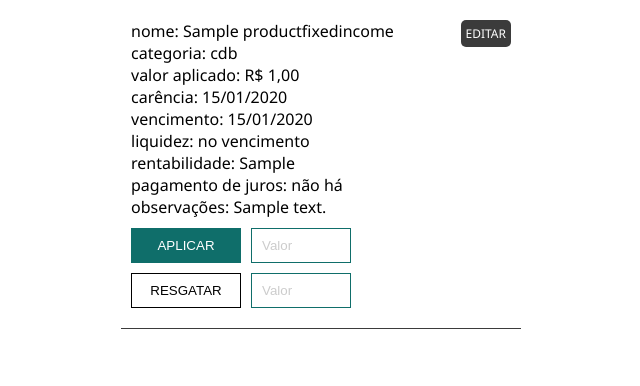
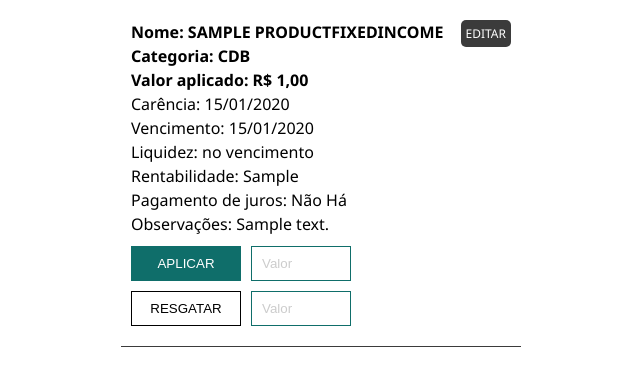
Before and after one commit to devguilhermecosta/sys-web-invest, a Django app: page /ativos/renda-fixa/1/detalhes/ in a window 1280 px wide. Shown: the part 50-436 px from the top of the page, without its empty margins (319-959 px from the left). Run offline with Django 4.2, Linux system fonts and the light colour scheme; a user stored in the database is signed in; tables that the repository leaves empty hold one stand-in row (values such as "Sample post").

```diff
--- a/product/templates/product/pages/fixed_income/fixed_income.html
+++ b/product/templates/product/pages/fixed_income/fixed_income.html
@@ -13,8 +13,8 @@
       <a class="C-dashboard_link" href="{% url 'product:fixed_income_register' %}">cadastrar novo</a>
     </li>
   </ul>
-
-  <table>
+  <section class="C-dashboard_table_details">
+    <table class="C-dashboard_table">
       <thead>
         <th>nome</th>
         <th>total investido</th>
@@ -34,4 +34,5 @@
         <p>nenhum produto cadastrado</p>
       {% endfor %}
     </table>
+  </section>
 {% endblock content %}
--- a/product/templates/product/pages/fixed_income/fixed_income_edit.html
+++ b/product/templates/product/pages/fixed_income/fixed_income_edit.html
@@ -6,5 +6,7 @@
 
 {% block content%}
   {% include 'global/partials/_messages.html' %}
-  {% include 'global/partials/_form.html' %}
+  <section class="C-actions center_x_y_flex">
+    {% include 'global/partials/_form.html' %}
+  </section>
 {% endblock content %}
--- a/product/templates/product/pages/fixed_income/fixed_income_register.html
+++ b/product/templates/product/pages/fixed_income/fixed_income_register.html
@@ -5,5 +5,7 @@
 {% endblock title %}
 
 {% block content%}
-  {% include 'global/partials/_form.html' %}
+  <section class="C-actions center_x_y_flex">
+    {% include 'global/partials/_form.html' %}
+  </section>
 {% endblock content %}
--- a/product/templates/product/pages/fixed_income/product_details.html
+++ b/product/templates/product/pages/fixed_income/product_details.html
@@ -1,5 +1,6 @@
 {% extends 'global/pages/base.html' %}
 {% load money %}
+{% load text %}
 
 {% block title %}
   Detalhes
@@ -9,15 +10,15 @@
   <section class="C-fixed_income_details">
     {% include 'global/partials/_messages.html' %}
     <a class="C-fixed_income_btn_edit" href="{% url 'product:fixed_income_edit' product.id %}">editar</a>
-    <p>nome: {{ product.name }}</p>
-    <p>categoria: {{ product.category }}</p>
-    <p>valor aplicado: {{ product.value|real_brl }}</p>
-    <p>carência: {{ product.grace_period|date:"SHORT_DATE_FORMAT" }}</p>
-    <p>vencimento: {{ product.maturity_date|date:"SHORT_DATE_FORMAT" }}</p>
-    <p>liquidez: {{ product.liquidity }}</p>
-    <p>rentabilidade: {{ product.profitability }}</p>
-    <p>pagamento de juros: {{ product.interest_receipt }}</p>
-    <p>observações: {{ product.description }}</p>
+    <p class="C-fixed_income_text is_bold">Nome: {{ product.name|upper }}</p>
+    <p class="C-fixed_income_text is_bold">Categoria: {{ product.category|upper }}</p>
+    <p class="C-fixed_income_text is_bold">Valor aplicado: {{ product.value|real_brl }}</p>
+    <p class="C-fixed_income_text">Carência: {{ product.grace_period|date:"SHORT_DATE_FORMAT" }}</p>
+    <p class="C-fixed_income_text">Vencimento: {{ product.maturity_date|date:"SHORT_DATE_FORMAT" }}</p>
+    <p class="C-fixed_income_text">Liquidez: {{ product.liquidity }}</p>
+    <p class="C-fixed_income_text">Rentabilidade: {{ product.profitability }}</p>
+    <p class="C-fixed_income_text">Pagamento de juros: {{ product.interest_receipt|title }}</p>
+    <p class="C-fixed_income_text">Observações: {{ product.description|captalize }}</p>
     <section>
       <form id="form-apply" action="{% url 'product:fixed_income_apply' product.id %}" method="POST">
         {% csrf_token %}
```
Lines whose indentation alone changed are shown as unchanged.
